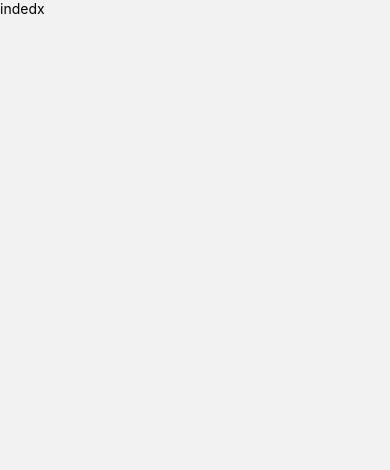
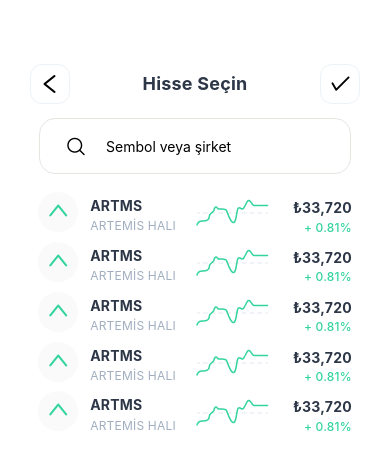
Before and after one commit to IMPORTRADER/NobetciBorsaApplication, a React Native app: screen /ismail in a window 390 px wide. Shown: the top 470 px of the page. Built offline with nearby package versions, Linux system fonts and the light colour scheme.

Commit message:
completed select stock

```diff
--- a/package.json
+++ b/package.json
@@ -10,6 +10,7 @@
   },
   "dependencies": {
     "@expo/vector-icons": "^14.0.0",
+    "@react-native-community/masked-view": "^0.1.11",
     "@react-native-masked-view/masked-view": "0.3.0",
     "@react-navigation/bottom-tabs": "^6.5.16",
     "@react-navigation/native": "^6.1.14",
@@ -20,6 +21,7 @@
     "react-native": "0.73.4",
     "react-native-bootsplash": "^5.4.1",
     "react-native-gesture-handler": "~2.14.0",
+    "react-native-reanimated": "^3.8.0",
     "react-native-safe-area-context": "^4.9.0",
     "react-native-screens": "~3.29.0",
     "react-native-splash-screen": "^3.3.0",
--- a/src/navigators/RouteNav.tsx
+++ b/src/navigators/RouteNav.tsx
@@ -2,7 +2,7 @@
 import {createStackNavigator} from '@react-navigation/stack'
 import HomeScreen from '../screens/HomeScreen'
 import RootNavigator from './RootNavigator'
-import IsmailScreen from '../screens/IsmailScreen'
+import SelectStock from '../screens/SelectStock'
 
 
 
@@ -12,7 +12,9 @@
   return (
     <Stack.Navigator>
         <Stack.Screen name="root" component={RootNavigator} options={{ headerShown: false }} />
-        <Stack.Screen name="ismail" component={IsmailScreen} options={{ headerShown: false }} />
+        <Stack.Screen name="ismail" component={SelectStock} options={{ headerShown: false }} />
+        <Stack.Screen name="home" component={HomeScreen} options={{ headerShown: false }} />
+
 
 
     </Stack.Navigator>
--- a/src/navigators/UserNavigator.tsx
+++ b/src/navigators/UserNavigator.tsx
@@ -11,6 +11,7 @@
 
 
 
+
     </Stack.Navigator>
   )
 }
--- a/src/screens/IsmailScreen/index.tsx
+++ /dev/null
@@ -1,14 +0,0 @@
-import { StyleSheet, Text, View } from 'react-native'
-import React from 'react'
-
-const index = () => {
-  return (
-    <View>
-      <Text>indedx</Text>
-    </View>
-  )
-}
-
-export default index
-
-const styles = StyleSheet.create({})
--- /dev/null
+++ b/src/screens/SelectStock/index.tsx
@@ -0,0 +1,279 @@
+import { StyleSheet, Text, TouchableOpacity, View, TextInput, Image } from 'react-native'
+import React, { useState } from 'react';
+import { useNavigation } from '@react-navigation/native';
+import { AntDesign } from '@expo/vector-icons';
+
+
+
+
+const index = () => {
+  const [searchText, setSearchText] = useState('');
+
+  const handleSearch = () => {
+    // Burada arama işlemleri yapılabilir
+    console.log('Arama yapıldı:', searchText);
+  };
+
+  const navigation = useNavigation();
+
+  const geriGit = () => {
+    navigation.goBack();
+  };
+
+  return (
+    <View style={styles.container}>
+      <View style={styles.selectContainer}>
+        <TouchableOpacity style={styles.buttonContainer} onPress={geriGit}>
+          <AntDesign name="left" size={24} color="black" />
+        </TouchableOpacity>
+        <Text style={styles.selectText}>Hisse Seçin</Text>
+        <TouchableOpacity style={styles.buttonContainer}>
+          <AntDesign name="check" size={24} color="black" />
+        </TouchableOpacity>
+      </View>
+      <View style={styles.searchContainer}>
+        <TouchableOpacity style={styles.searchButton} onPress={handleSearch}>
+          <AntDesign name="search1" size={20} color="black" />
+        </TouchableOpacity>
+        <TextInput
+          style={styles.input}
+          placeholder="Sembol veya şirket"
+          value={searchText}
+          onChangeText={text => setSearchText(text)}
+        />
+
+
+
+
+      </View>
+      <View style={styles.watchlistStocks}>
+        <View style={styles.stockContainer}>
+          <View style={styles.stockState} ><AntDesign name="up" size={24} color="#33D49D" /></View>
+          <View style={styles.stockInfo}>
+            <Text style={styles.stockCode}>ARTMS</Text>
+            <Text style={styles.stockName}>ARTEMİS HALI</Text>
+          </View>
+          <View style={styles.graph}>
+            <Image source={require('../../../assets/item/Group 21.png')} />
+          </View>
+          <View style={styles.priceContainer} >
+            <Text style={styles.price}>&#x20BA;33,720</Text>
+            <Text style={styles.change}>+ 0.81%</Text>
+          </View>
+        </View>
+        <View style={styles.stockContainer}>
+          <View style={styles.stockState} ><AntDesign name="up" size={24} color="#33D49D" /></View>
+          <View style={styles.stockInfo}>
+            <Text style={styles.stockCode}>ARTMS</Text>
+            <Text style={styles.stockName}>ARTEMİS HALI</Text>
+          </View>
+          <View style={styles.graph}>
+            <Image source={require('../../../assets/item/Group 21.png')} />
+          </View>
+          <View style={styles.priceContainer} >
+            <Text style={styles.price}>&#x20BA;33,720</Text>
+            <Text style={styles.change}>+ 0.81%</Text>
+          </View>
+        </View>
+        <View style={styles.stockContainer}>
+          <View style={styles.stockState} ><AntDesign name="up" size={24} color="#33D49D" /></View>
+          <View style={styles.stockInfo}>
+            <Text style={styles.stockCode}>ARTMS</Text>
+            <Text style={styles.stockName}>ARTEMİS HALI</Text>
+          </View>
+          <View style={styles.graph}>
+            <Image source={require('../../../assets/item/Group 21.png')} />
+          </View>
+          <View style={styles.priceContainer} >
+            <Text style={styles.price}>&#x20BA;33,720</Text>
+            <Text style={styles.change}>+ 0.81%</Text>
+          </View>
+        </View>
+        <View style={styles.stockContainer}>
+          <View style={styles.stockState} ><AntDesign name="up" size={24} color="#33D49D" /></View>
+          <View style={styles.stockInfo}>
+            <Text style={styles.stockCode}>ARTMS</Text>
+            <Text style={styles.stockName}>ARTEMİS HALI</Text>
+          </View>
+          <View style={styles.graph}>
+            <Image source={require('../../../assets/item/Group 21.png')} />
+          </View>
+          <View style={styles.priceContainer} >
+            <Text style={styles.price}>&#x20BA;33,720</Text>
+            <Text style={styles.change}>+ 0.81%</Text>
+          </View>
+        </View>
+        <View style={styles.stockContainer}>
+          <View style={styles.stockState} ><AntDesign name="up" size={24} color="#33D49D" /></View>
+          <View style={styles.stockInfo}>
+            <Text style={styles.stockCode}>ARTMS</Text>
+            <Text style={styles.stockName}>ARTEMİS HALI</Text>
+          </View>
+          <View style={styles.graph}>
+            <Image source={require('../../../assets/item/Group 21.png')} />
+          </View>
+          <View style={styles.priceContainer} >
+            <Text style={styles.price}>&#x20BA;33,720</Text>
+            <Text style={styles.change}>+ 0.81%</Text>
+          </View>
+        </View>
+      </View>
+    </View>
+  )
+}
+
+export default index
+
+const styles = StyleSheet.create({
+
+  container: {
+    backgroundColor: 'white',
+    width: '100%',
+    height: '100%',
+    flexDirection: 'column',
+    alignItems: 'center',
+
+  },
+  selectContainer: {
+    flexDirection: 'row',
+    alignItems: 'center',
+    justifyContent: 'space-between',
+    marginTop: 60,
+    paddingHorizontal: 20,
+    height: 48,
+
+
+  },
+  selectText: {
+    color: '#2D3748', // Varsayılan renk
+    textAlign: 'center',
+    fontFamily: 'SF Pro Display',
+    fontSize: 18,
+    fontWeight: '700',
+    lineHeight: 25.2,
+    letterSpacing: 0.2,
+    marginHorizontal: 73,
+  },
+  buttonContainer: {
+    display: 'flex',
+    width: 40,
+    height: 40,
+    padding: 8,
+    justifyContent: 'center',
+    alignItems: 'center',
+    borderRadius: 12,
+    borderWidth: 1,
+    borderColor: '#EDF2F7', // Varsayılan renk
+  },
+  searchContainer: {
+    flexDirection: 'row',
+    alignItems: 'center',
+    height: 56,
+    paddingHorizontal: 16,
+    marginHorizontal: 25,
+    backgroundColor: 'white',
+    margin: 10,
+    borderRadius: 16,
+    borderWidth: 1,
+    borderColor: '#E2E8E0',
+  },
+  input: {
+    flex: 1,
+    paddingVertical: 8,
+    paddingHorizontal: 10,
+  },
+  searchButton: {
+    padding: 10,
+  },
+
+  watchlistStocks: {
+    flexDirection: 'column',
+    justifyContent: 'center',
+    paddingBottom: 8,
+    paddingTop: 8,
+    width: '100%',
+    alignItems: 'center',
+
+
+
+
+
+
+
+
+  },
+  stockContainer: {
+    flexDirection: 'row',
+    justifyContent: 'flex-start',
+    paddingBottom: 8,
+
+
+
+  },
+  stockState: {
+    backgroundColor: '#FAFAFA',
+    width: 40,
+    height: 40,
+    alignItems: 'center',
+    justifyContent: 'center',
+    borderRadius: 30,
+    marginRight: 12,
+
+  },
+  stockInfo: {
+    flexDirection: 'column',
+    justifyContent: 'center',
+    alignItems: 'flex-start'
+  },
+  stockCode: {
+    color: '#2D3748', // var(--grayscale-gray-800, #2D3748) içeriğini doğrudan yerine koyduk
+    fontFamily: 'SF Pro Display',
+    fontSize: 14,
+    fontStyle: 'normal',
+    fontWeight: '700',
+    lineHeight: 19.6 * 1.4, // 140% line-height = font-size * 1.4
+    letterSpacing: 0.2,
+  },
+  stockName: {
+    color: '#A0AEC0', // var(--grayscale-gray-600, #A0AEC0) içeriğini doğrudan yerine koyduk
+    fontFamily: 'SF Pro Display',
+    fontSize: 12,
+    fontStyle: 'normal',
+    fontWeight: '400',
+    lineHeight: 12 * 1.2, // 120% line-height = font-size * 1.2
+    letterSpacing: 0.2,
+  },
+  graph: {
+    justifyContent: 'center',
+    alignItems: 'center',
+    paddingLeft: 20,
+    paddingRight: 24,
+  },
+  priceContainer: {
+    flexDirection: 'column',
+
+    alignItems: 'flex-end',
+
+  },
+  price: {
+    fontFamily: 'SF Pro Display',
+    fontSize: 14,
+    fontStyle: 'normal',
+    fontWeight: '700',
+    lineHeight: 19.6, // 140% line-height = font-size * 1.4
+    letterSpacing: 0.2,
+    color: '#2D3748', // var(--grayscale-gray-800, #2D3748) içeriğini doğrudan yerine koyduk
+    textAlign: 'right',
+    paddingTop: 6,
+  },
+  change: {
+    fontFamily: 'SF Pro Display',
+    fontSize: 12,
+    fontStyle: 'normal',
+    fontWeight: '500',
+    lineHeight: 12, // Normal line-height belirtilmediği için varsayılan değeri kullandım
+    letterSpacing: 0.2,
+    color: '#33D49D', // var(--alert-success-base, #33D49D) içeriğini doğrudan yerine koyduk
+    paddingTop: 4,
+  },
+})
```
Also changed, not shown: 1 other file (tests, documents, lock files or other folders).
